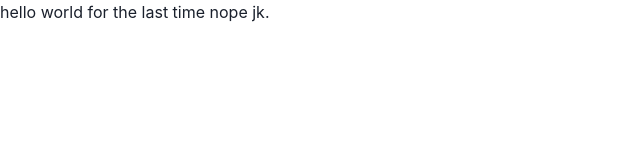
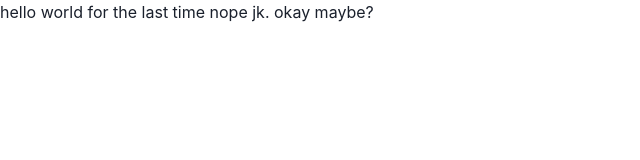
Before and after one commit to AlexArchibeque/bestProject, a Next.js app in the folder web/: page / in a window 1280 px wide. Shown: the top 160 px of the page, without its empty margins (0-640 px from the left). Built offline with nearby package versions, Linux system fonts and the light colour scheme.

Commit message:
there we go?

```diff
--- a/web/src/pages/index.tsx
+++ b/web/src/pages/index.tsx
@@ -1,3 +1,5 @@
-const Index = () => <div>hello world for the last time nope jk.</div>;
+const Index = () => (
+  <div>hello world for the last time nope jk. okay maybe?</div>
+);
 
 export default Index;
```
